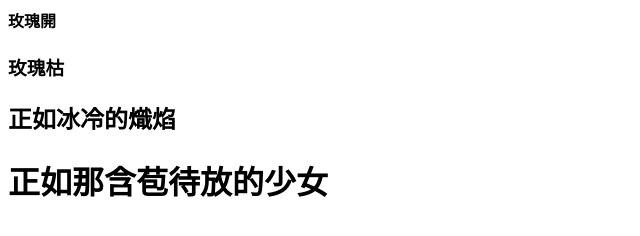
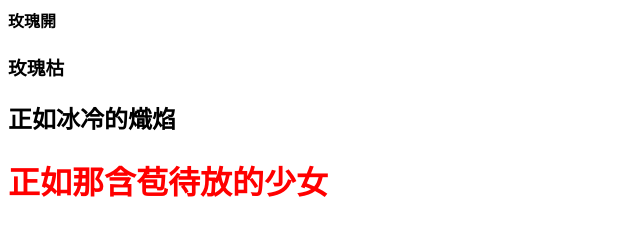
Before and after one commit to kevlinkevlin/uidd2018, a plain HTML site: page index.html in a window 1280 px wide. Shown: the whole page, without its empty margins (0-640 px from the left). Drawn offline with Linux system fonts and the light colour scheme.

Commit message:
First github page

```diff
--- a/index.html
+++ b/index.html
@@ -1,4 +1,4 @@
 <h4>玫瑰開</h4>
 <h3>玫瑰枯</h3>
 <h2>正如冰冷的熾焰</h2>
-<h1 color:red>正如那含苞待放的少女</h1>
+<h1 style="color:red;">正如那含苞待放的少女</h1>
```
